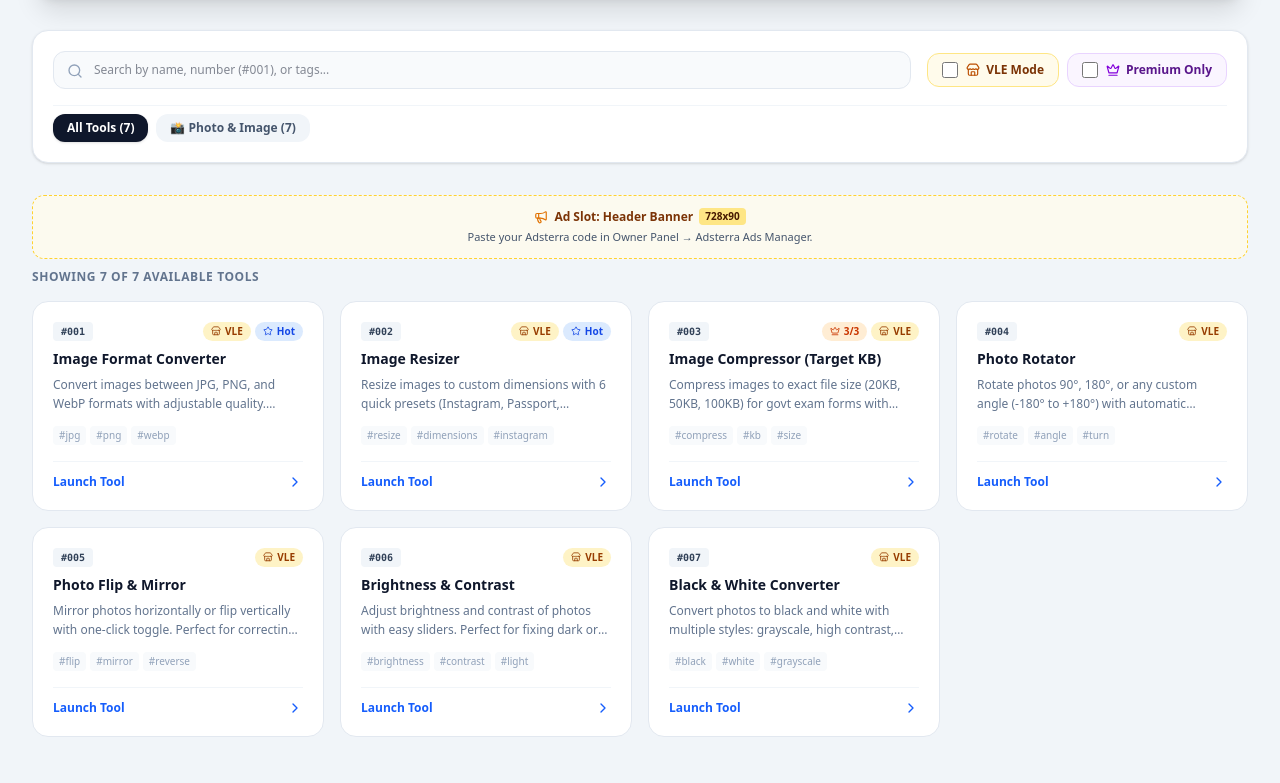
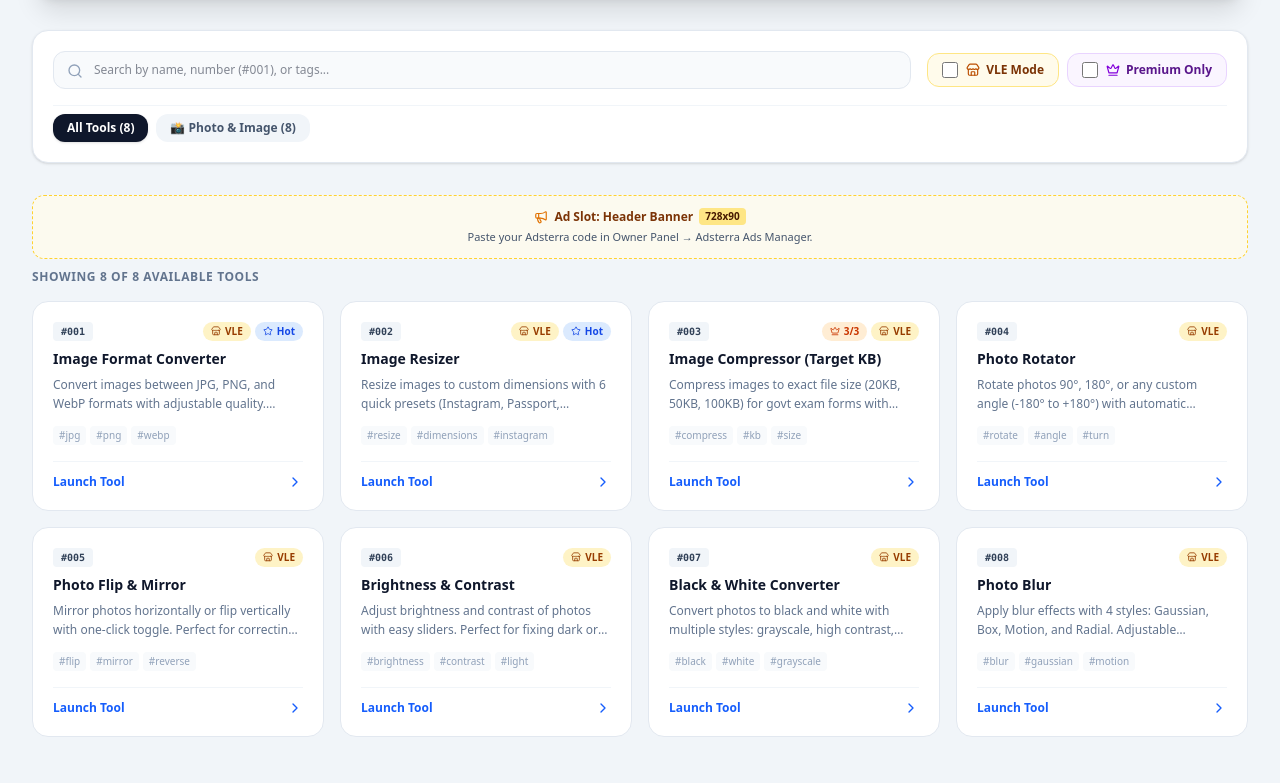
Before and after one commit to pankaj34540/999tools, a React (Vite) app: page / in a window 1280 px wide. Shown: the part 1055-1838 px from the top of the page. Built offline with nearby package versions, Linux system fonts and the light colour scheme; no server answers; the database is empty.

Commit message:
Update photo_exam category count and add photo_blur tool

```diff
--- a/src/data/toolsRegistry.ts
+++ b/src/data/toolsRegistry.ts
@@ -1,7 +1,7 @@
 import { ToolDefinition, ToolCategory, ToolRequestItem } from '../types';
 
 export const TOOL_CATEGORIES: { id: ToolCategory; label: string; count: number; description: string; icon: string }[] = [
-  { id: 'photo_exam', label: '📸 Photo & Image', count: 7, description: 'Passport photo, resize, compress, convert', icon: 'Camera' },
+  { id: 'photo_exam', label: '📸 Photo & Image', count: 8, description: 'Passport photo, resize, compress, convert', icon: 'Camera' },
   { id: 'pvc_print', label: '🆔 ID Card & Print', count: 0, description: 'Aadhaar, PAN, Voter ID formatters', icon: 'CreditCard' },
   { id: 'pdf_doc', label: '📄 PDF & Document', count: 0, description: 'Merge, split, compress PDF', icon: 'FileText' },
   { id: 'calculators', label: '🎓 Student & Exam', count: 0, description: 'Age calculator, bio-data, resume', icon: 'GraduationCap' },
@@ -119,6 +119,20 @@ export const TOOLS_REGISTRY: ToolDefinition[] = [
     componentKey: 'BlackWhiteConverter',
     active: true,
   },
+  {
+    num: 8,
+    id: 'photo_blur',
+    name: 'Photo Blur',
+    shortName: 'Blur',
+    category: 'photo_exam',
+    description: 'Apply blur effects with 4 styles: Gaussian, Box, Motion, and Radial. Adjustable intensity with real-time preview.',
+    tags: ['blur', 'gaussian', 'motion', 'radial', 'soften', 'effect'],
+    vleEssential: true,
+    isPremium: false,
+    iconName: 'Droplet',
+    componentKey: 'PhotoBlur',
+    active: true,
+  },
 ];
 
 export const PREMIUM_TOOL_IDS: string[] = [
@@ -132,6 +146,7 @@ export const VLE_ESSENTIAL_IDS: string[] = [
   'photo_flip_mirror',
   'brightness_contrast',
   'black_white_converter',
+  'photo_blur',
 ];
 
 export const getToolsByCategory = (category: ToolCategory): ToolDefinition[] =>
```
